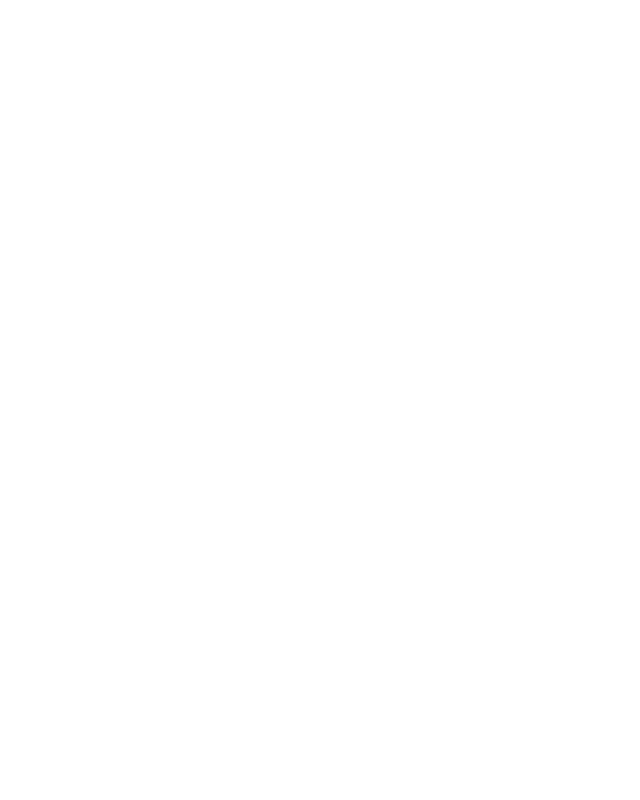
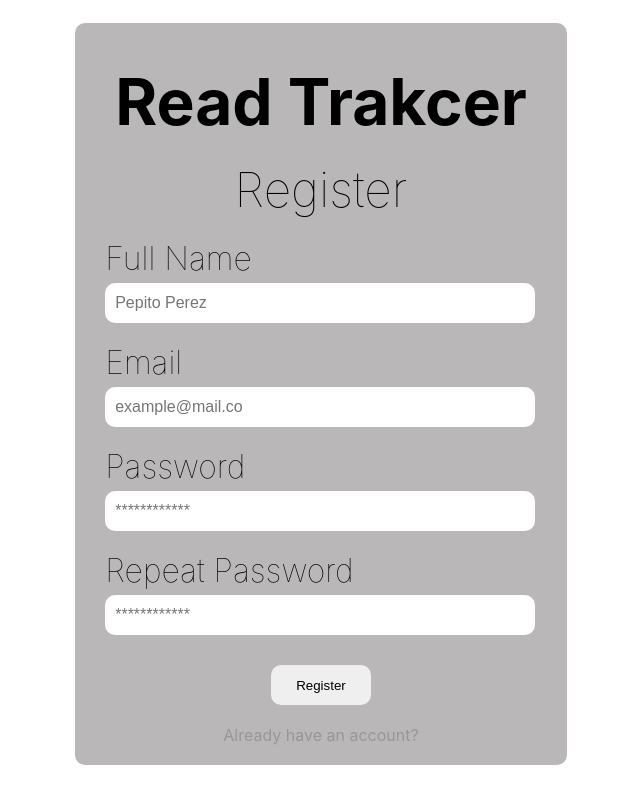
Before and after one commit to valentinavillegasc/Read-tracking, a React (Create React App) app in the folder client/: page /register in a window 1280 px wide. Before the commit this address had no page. Shown: the whole page, without its empty margins (319-959 px from the left). Built offline with nearby package versions, Linux system fonts and the light colour scheme; the HTML template or start-up script is replaced by a standard one.

Commit message:
register

```diff
--- a/client/src/App.js
+++ b/client/src/App.js
@@ -2,12 +2,14 @@
 import { Route, Routes } from "react-router-dom";
 import Landing from "./views/Landing";
 import Login from "./views/Login";
+import Register from "./views/Register";
 function App() {
   return (
     <div className="App">
       <Routes>
         <Route path="/" element={<Landing />} />
         <Route path="/login" element={<Login />} />
+        <Route path="/register" element={<Register />} />
       </Routes>
     </div>
   );
--- a/client/src/components/NavBar.jsx
+++ b/client/src/components/NavBar.jsx
@@ -7,10 +7,11 @@
       <h1 className={style.logo}>Read Tracker</h1>
       <div className={style.menu}>
         <Link to="/login" className={style.option}>
-          {" "}
           Login
         </Link>
-        <Link className={style.option}> Register</Link>
+        <Link to="/register" className={style.option}>
+          Register
+        </Link>
       </div>
     </nav>
   );
--- a/client/src/views/Login.jsx
+++ b/client/src/views/Login.jsx
@@ -24,7 +24,7 @@
           <Link className={style.link}>
             <p>Forgot your password?</p>
           </Link>
-          <Link className={style.link}>
+          <Link className={style.link} to="/register">
             <p>Don't have an account yet?</p>
           </Link>
         </div>
--- /dev/null
+++ b/client/src/views/Register.jsx
@@ -0,0 +1,37 @@
+import React from "react";
+import style from "./Styles/Register.module.css";
+import { Link } from "react-router-dom";
+export default function Register() {
+  return (
+    <div className={style.register}>
+      <div className={style.contenedorRegister}>
+        <h2>Read Trakcer</h2>
+        <h1>Register</h1>
+        <form className={style.form}>
+          <div className={style.formGroup}>
+            <label htmlFor="">Full Name</label>
+            <input type="name" placeholder="Pepito Perez" />
+          </div>
+          <div className={style.formGroup}>
+            <label htmlFor="">Email</label>
+            <input type="email" placeholder="example@mail.co" />
+          </div>
+
+          <div className={style.formGroup}>
+            <label htmlFor="">Password</label>
+            <input type="password" placeholder="************" />
+          </div>
+          <div className={style.formGroup}>
+            <label htmlFor="">Repeat Password</label>
+            <input type="password" placeholder="************" />
+          </div>
+        </form>
+        <button>Register</button>
+
+        <Link className={style.link} to="/login">
+          <p>Already have an account?</p>
+        </Link>
+      </div>
+    </div>
+  );
+}
--- /dev/null
+++ b/client/src/views/Styles/Register.module.css
@@ -0,0 +1,79 @@
+.register {
+  height: 96vh;
+  display: flex;
+  justify-content: center;
+  align-items: center;
+}
+
+.contenedorRegister {
+  background-color: rgba(158, 155, 155, 0.717);
+  width: fit-content;
+  height: fit-content;
+  border-radius: 10px;
+  padding: 20px 20px;
+  margin-top: 20px;
+}
+
+.contenedorRegister h2 {
+  margin: 20px;
+  font-size: 4rem;
+}
+
+.contenedorRegister h1 {
+  margin: 20px;
+  font-size: 3rem;
+  font-weight: 100;
+}
+
+.form {
+  display: flex;
+
+  flex-direction: column;
+  align-items: center;
+  margin: 10px;
+}
+
+.formGroup {
+  display: flex;
+  flex-direction: column;
+  align-items: flex-start;
+  width: 100%;
+
+  margin-bottom: 20px;
+}
+
+.form label {
+  font-size: 2rem;
+  font-weight: 100;
+  margin-bottom: 5px;
+  text-align: left;
+}
+
+.form input {
+  width: 95%;
+  padding: 10px;
+  border: 0;
+  border-radius: 10px;
+  margin-left: 0;
+  height: 20px;
+  font-size: 1rem;
+  font-weight: 100;
+}
+
+.contenedorRegister button {
+  width: 100px;
+  height: 40px;
+  margin: 0px 20px 20px;
+  border: 0;
+  border-radius: 10px;
+}
+
+.link {
+  text-decoration: none;
+  color: rgba(139, 136, 136, 0.717);
+  margin-bottom: 20px;
+}
+
+.link:hover {
+  text-decoration: underline;
+}
```
